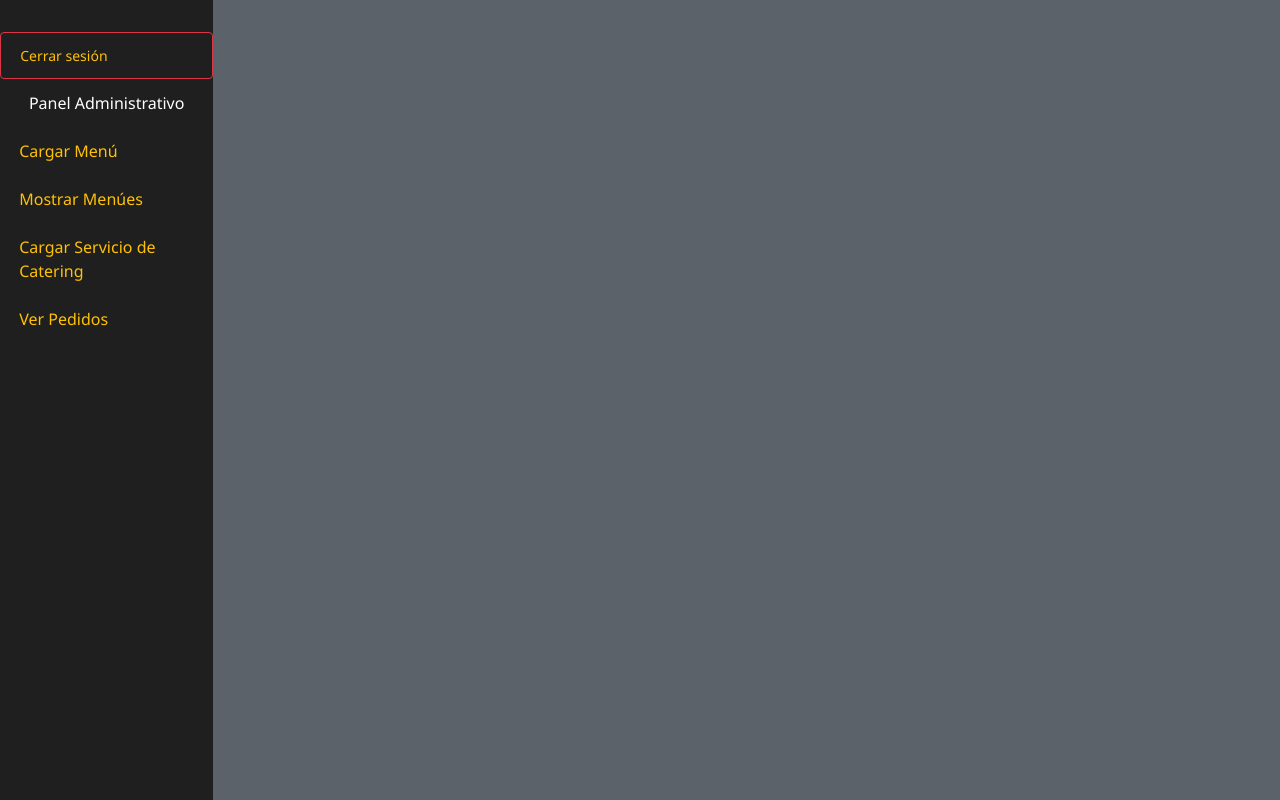
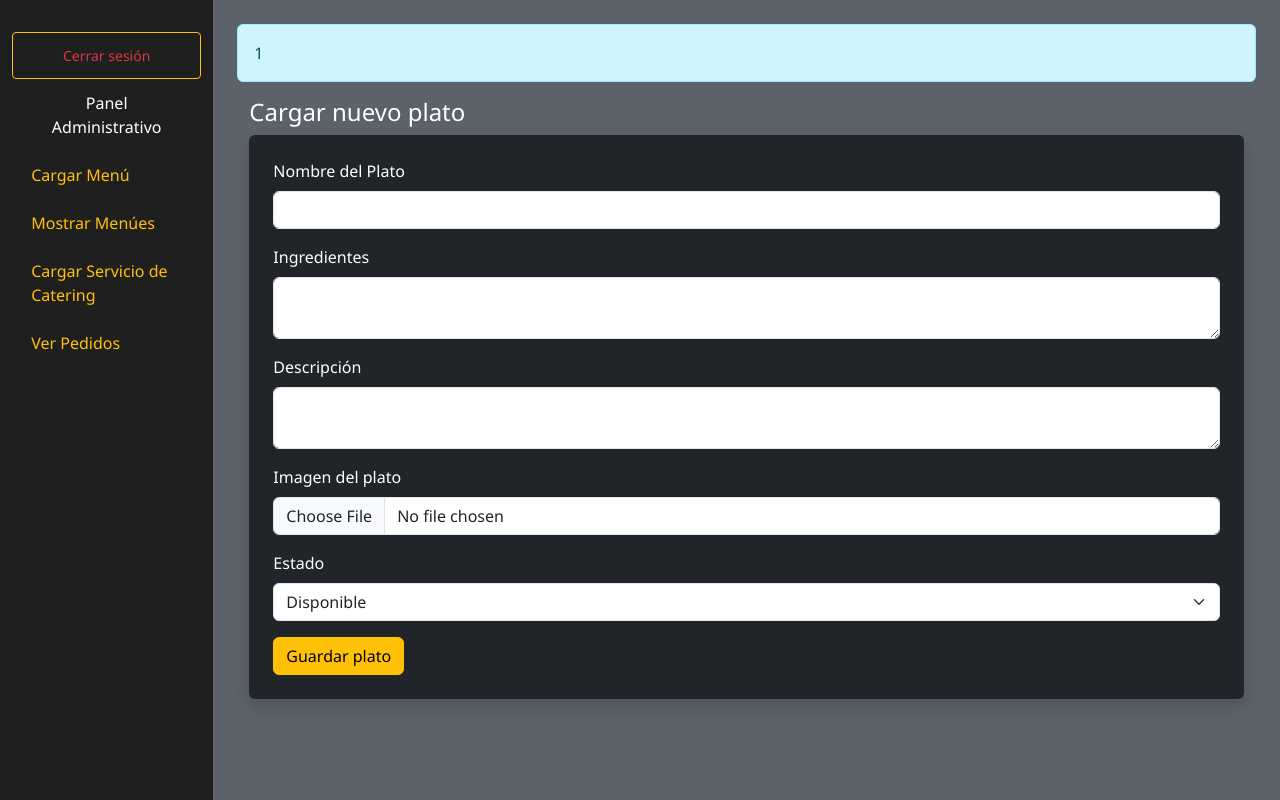
Before and after one commit to jahcr1/fattoInCasa, a PHP site: page /panel.php?seccion=cargar-menu in a window 1280 px wide. Shown: the part 64-864 px from the top of the page. Run offline with PHP 8.4, Linux system fonts and the light colour scheme; the visitor is signed in with stand-in values (Sample User, id 1); some libraries are stand-ins or nearby versions.

Commit message:
UPD cambiando estructura del body para mostrar secciones con switch y borrado de script obsoleto

```diff
--- a/panel.php
+++ b/panel.php
@@ -7,6 +7,7 @@ unset($_SESSION['mensaje']);
 
 <!DOCTYPE html>
 <html lang="es">
+
 <head>
   <meta charset="UTF-8">
   <title>Panel Administrativo FATTO IN CASA</title>
@@ -28,17 +29,21 @@ unset($_SESSION['mensaje']);
   <link rel="stylesheet" href="CSS/styles.css">
 
   <style>
-    section {
-      display: none;
+    .estado-pendiente {
+      color: orange;
     }
 
-    .estado-pendiente { color: orange; }
-    .estado-confirmado { color: limegreen; }
-    .estado-rechazado { color: red; }
+    .estado-confirmado {
+      color: limegreen;
+    }
 
+    .estado-rechazado {
+      color: red;
+    }
   </style>
 
 </head>
+
 <body id="body-panel">
 
   <!-- NAV PRINCIPAL -->
@@ -64,24 +69,88 @@ unset($_SESSION['mensaje']);
   </nav>
 
 
-<?php if(isset($_SESSION['administrador'])) { ?>
+  <?php if (isset($_SESSION['administrador'])) { ?>
+    <?php
+    $seccion = $_GET['seccion'] ?? 'cargar-menu';
+    ?>
 
-  <!-- Sidebar -->
-  <div class="col-md-2 sidebar">
-      <a href="./componentes/logout.php" class="btn btn-sm btn-outline-danger text-start" onclick="return confirm('¿Estás seguro de que deseas cerrar la sesión?');">Cerrar sesión</a>
+    <div class="container-fluid">
+      <div class="row flex-lg-nowrap">
+
+        <!-- SIDEBAR -->
+        <div class="col-12 col-lg-2 sidebar">
+          <a href="./componentes/logout.php" class="btn btn-sm btn-outline-warning text-center text-danger" onclick="return confirm('¿Estás seguro de que deseas cerrar la sesión?');">Cerrar sesión</a>
           <a class="nav-link-inactive text-white px-4 w-100 text-center">Panel Administrativo</a>
-      <a href="#" class="nav-link" onclick="mostrarSeccion('menu')">Cargar Menú</a>
-      <a href="./componentes/mostrar_contenido_panel.php" class="nav-link">Mostrar Menúes</a>
-      <a href="#" class="nav-link" onclick="mostrarSeccion('pedidos')">Cargar Servicio de Catering</a>
-      <a href="./componentes/mostrar_contenido_panel.php" class="nav-link">Ver Pedidos</a>
-
+          <a href="./componentes/mostrar_contenido_panel.php?seccion=cargar-menu" class="nav-link">Cargar Menú</a>
+          <a href="./componentes/mostrar_contenido_panel.php?seccion=mostrar-menu" class="nav-link">Mostrar Menúes</a>
+          <a href="./componentes/mostrar_contenido_panel.php?seccion=tomar-pedidos" class="nav-link">Cargar Servicio de Catering</a>
+          <a href="./componentes/mostrar_contenido_panel.php?seccion=mostrar-pedidos" class="nav-link">Ver Pedidos</a>
         </div>
 
-  <section id="cargar-menu">
+        <!-- CONTENIDO PRINCIPAL -->
+        <div class="col-12 col-lg-10 p-4">
+          <!-- Mostrar mensaje si hay -->
+          <?php if (!empty($mensaje)): ?>
+            <div class="alert alert-info"><?= $mensaje ?></div>
+          <?php endif; ?>
+
+          <?php
+          switch ($seccion) {
+            case 'cargar-menu':
+          ?>
+              <section id="cargar-menu" class="seccion-panel">
+                <div class="container">
+                  <h4 class="text-white">Cargar nuevo plato</h4>
+                  <form action="./componentes/cargar_plato.php" method="POST" enctype="multipart/form-data" class="bg-dark p-4 rounded shadow">
+
+                    <div class="mb-3">
+                      <label class="form-label text-white">Nombre del Plato</label>
+                      <input type="text" name="nombre" class="form-control" required>
+                    </div>
+
+                    <div class="mb-3">
+                      <label class="form-label text-white">Ingredientes</label>
+                      <textarea name="ingredientes" class="form-control" required></textarea>
+                    </div>
+
+                    <div class="mb-3">
+                      <label class="form-label text-white">Descripción</label>
+                      <textarea name="descripcion" class="form-control"></textarea>
+                    </div>
+
+                    <div class="mb-3">
+                      <label class="form-label text-white">Imagen del plato</label>
+                      <input type="file" name="imagen" class="form-control" accept="image/*" required>
+                    </div>
+
+                    <div class="mb-3">
+                      <label class="form-label text-white">Estado</label>
+                      <select name="estado" class="form-select">
+                        <option value="Disponible" selected>Disponible</option>
+                        <option value="No disponible">No disponible</option>
+                      </select>
+                    </div>
+
+                    <button type="submit" class="btn btn-warning">Guardar plato</button>
+                  </form>
+                </div>
 
               </section>
 
-  <section id="tomar-pedidos">
+            <?php break;
+
+            case 'mostrar-menu':
+            ?>
+              <section id="mostrar-menu" class="seccion-panel">
+                <h4 class="text-white">Acá se mostrarán los menús existentes</h4>
+                <!-- Podés cargar dinámicamente desde PHP o JS -->
+              </section>
+
+            <?php break;
+
+            case 'tomar-pedidos':
+            ?>
+              <section id="tomar-pedidos" class="seccion-panel">
                 <!-- FORMULARIO DE PEDIDO -->
                 <div class="card bg-dark border-0 shadow p-4 mb-4">
                   <h5 class="titulo-seccion">Registrar Pedido</h5>
@@ -130,9 +199,27 @@ unset($_SESSION['mensaje']);
                 </div>
               </section>
 
-  <section id="mostrar-pedidos">
+            <?php break;
 
+            case 'mostrar-pedidos':
+            ?>
+              <section id="mostrar-pedidos" class="seccion-panel">
+                <h4 class="text-white">Pedidos cargados</h4>
+                <!-- Acá cargás pedidos -->
               </section>
+
+            <?php break;
+
+            default:
+            ?>
+              <div class="alert alert-danger">Sección no encontrada</div>
+          <?php
+              break;
+          } ?>
+
+        </div>
+      </div>
+    </div>
 
 
 
@@ -216,14 +303,17 @@ unset($_SESSION['mensaje']);
       });
 
       // Aplicar animación y scroll luego de que DataTable haya cargado
-            setTimeout(function () {
+      setTimeout(function() {
         const urlParams = new URLSearchParams(window.location.search);
         const id = urlParams.get('id');
         if (id) {
           const fila = document.getElementById('compra-' + id);
           if (fila) {
             fila.classList.add('resaltado');
-                        fila.scrollIntoView({ behavior: 'smooth', block: 'center' });
+            fila.scrollIntoView({
+              behavior: 'smooth',
+              block: 'center'
+            });
             setTimeout(() => fila.classList.remove('resaltado'), 3000);
           }
         }
@@ -232,5 +322,7 @@ unset($_SESSION['mensaje']);
     });
   </script>
 
+
 </body>
+
 </html>
```
Lines whose indentation alone changed are shown as unchanged.
